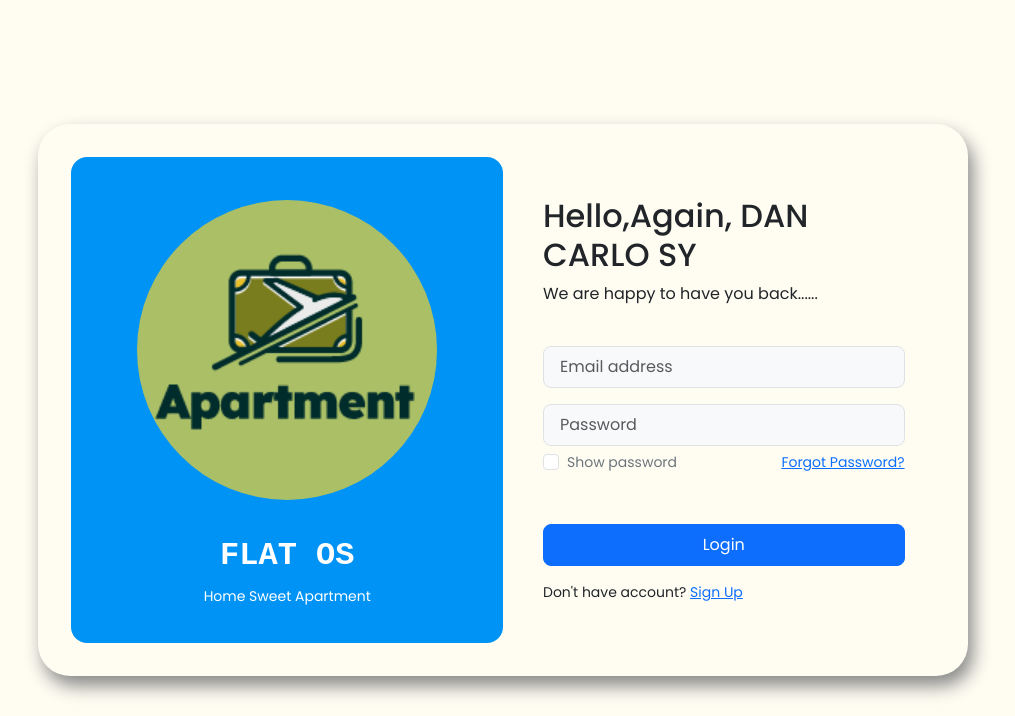
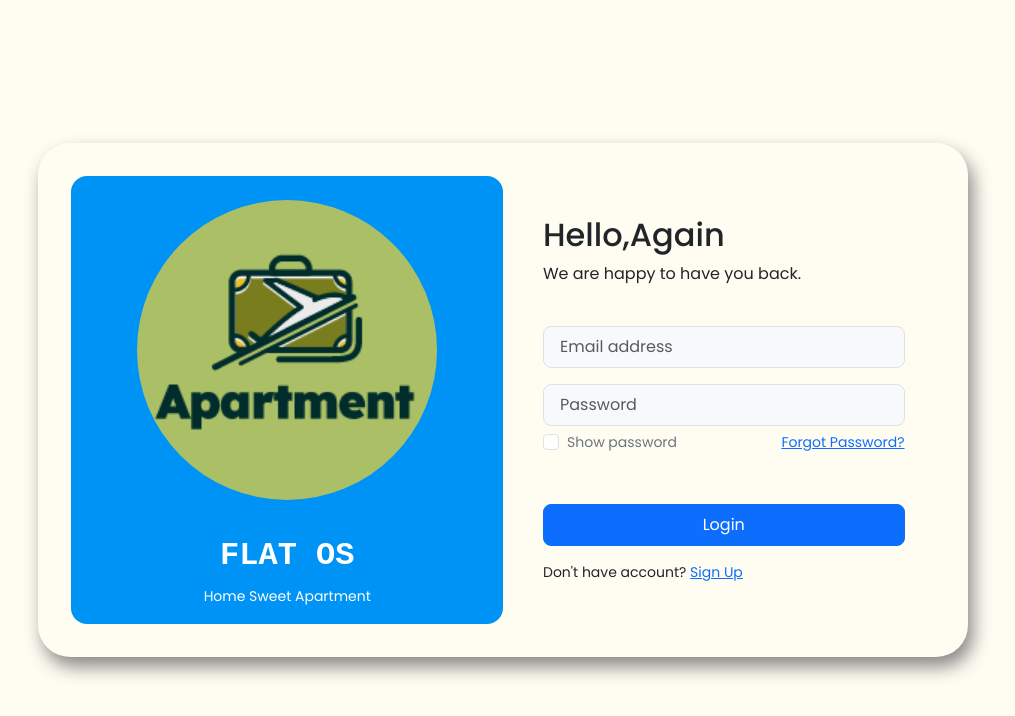
Before and after one commit to CarloSy30/LogIn, a PHP site: page / in a window 1280 px wide. Shown: the top 716 px of the page, without its empty margins (137-1152 px from the left). Run offline with PHP 8.4, Linux system fonts and the light colour scheme.

Commit message:
remove unnecessary text

```diff
--- a/index.php
+++ b/index.php
@@ -77,8 +77,8 @@ if($_SERVER["REQUEST_METHOD"] == "POST"){
 
                             ?>
                                 <div class="header-text mb-4" id="right-header">
-                                    <h2>Hello,Again, DAN CARLO SY</h2>
-                                    <p>We are happy to have you back......</p>
+                                    <h2>Hello,Again</h2>
+                                    <p>We are happy to have you back.</p>
                                 </div>
                                 <div class="input-group mb-3">
                                     <input type="text" name="email" value = "<?php echo $data = isset($_POST['email']) ? htmlentities($_POST['email']) : null ?>" class="form-control form-control-lg bg-light fs-6" placeholder="Email address">
```
